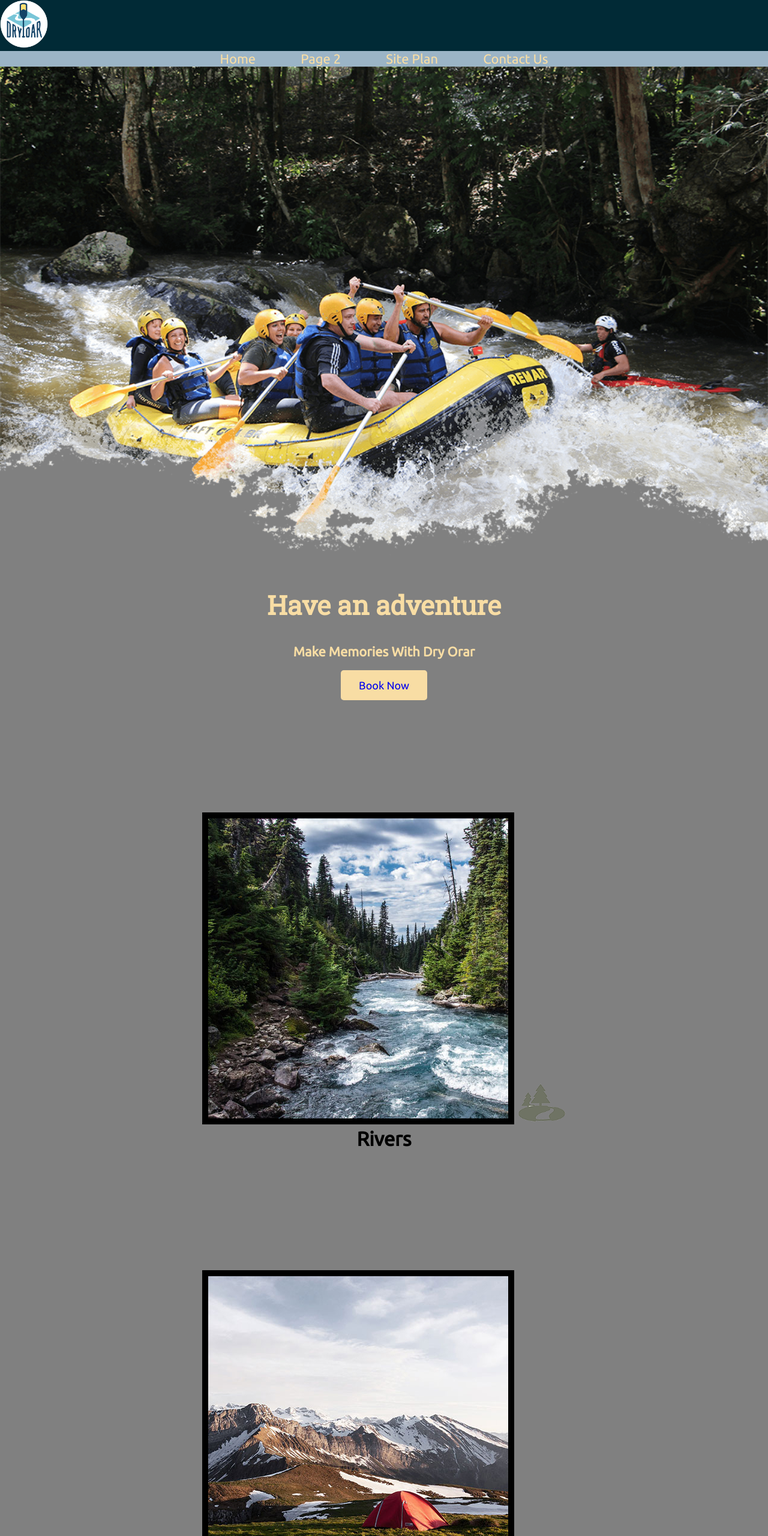
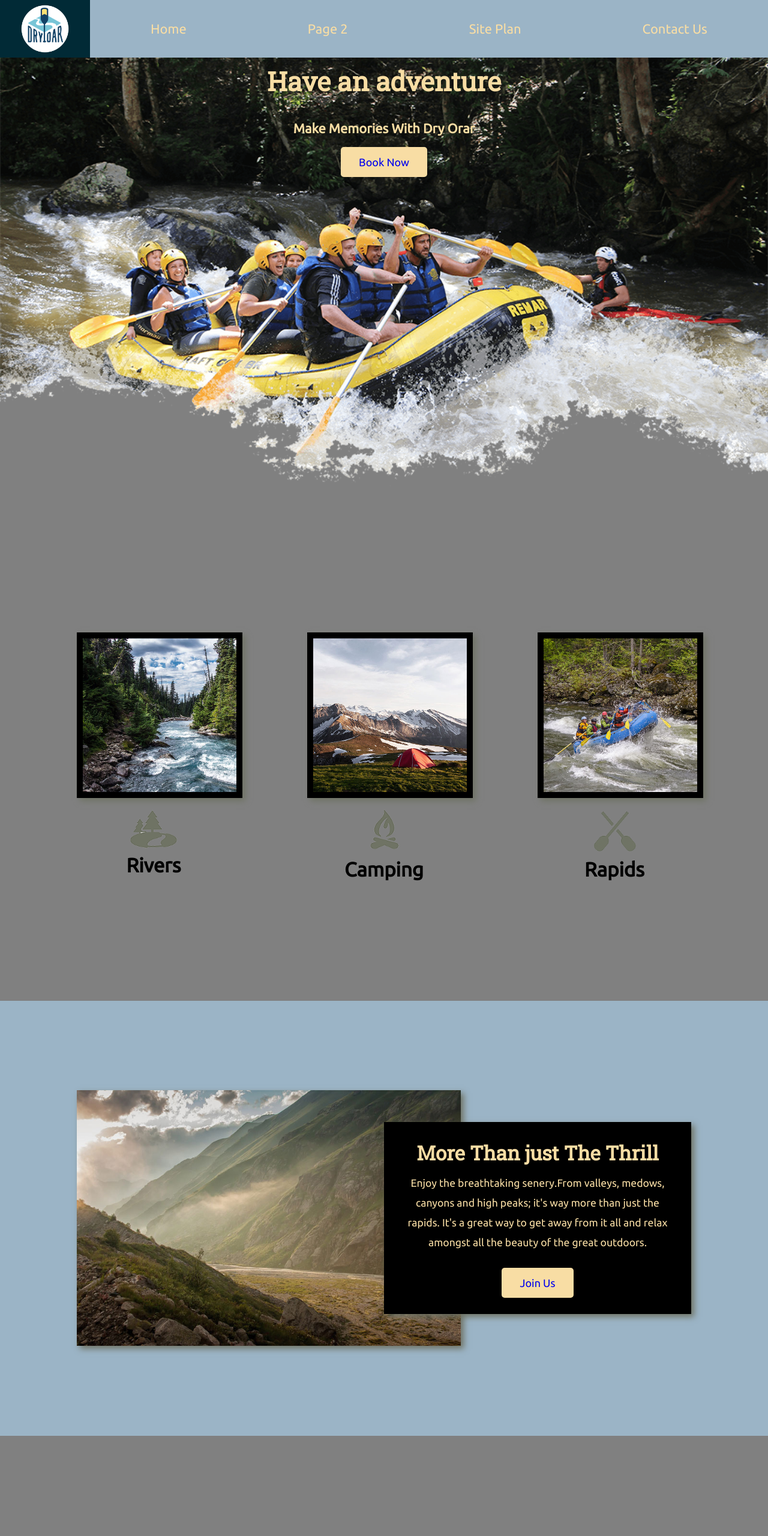
Before and after one commit to Rerun258/wdd130, a plain HTML site: page wwr/index.html in a window 1280 px wide. Shown: the top 2560 px of the page at 60% size. Drawn offline with Linux system fonts and the light colour scheme.

Commit message:
finished wwr

```diff
--- /dev/null
+++ b/site-plan-rafting.css
@@ -0,0 +1,164 @@
+/* if you are using any Google fonts change the font names below to your fonts.
+Any spaces in your font name should be replaced with a +.
+Fonts are separated by a & */
+@import url('https://fonts.googleapis.com/css2?family=Roboto+Slab&family=Ubuntu&display=swap');
+
+:root {
+  /* change the values below to your colors from your palette */
+  --primary-color: #657153   ;
+  --secondary-color: #62B6CB ;
+  --accent1-color: #C4F1BE;
+  --accent2-color: #26547C;
+
+  /* change the values below to your chosen font(s) */
+  --heading-font: "Roboto Slab", sans-serif;
+  --paragraph-font: 'Ubuntu', Helvetica, sans-serif;
+
+  /* these colors below should be chosen from among your palette colors above */
+  --headline-color-on-white: #396E94;  /* headlines on a white background */
+  --headline-color-on-color: white; /* headlines on a colored background */
+  --paragraph-color-on-white: #396E94; /* paragraph text on a white background */
+  --paragraph-color-on-color: white; /* paragraph text on a colored background */
+  --paragraph-background-color: #396E94  ;
+  --nav-link-color: #26547C;
+  --nav-background-color: #C4F1BE;
+  --nav-hover-link-color: #C4F1BE;
+  --nav-hover-background-color: #26547C;
+}
+
+
+/*  Look around below...but DON'T CHANGE ANYTHING! */
+
+body {
+  max-width: 960px;
+  margin: 0 auto;
+  padding: 4em;
+  font-size: 18px;
+  text-align: center;
+}
+img {
+  display: block;
+  margin: 0 auto;
+  max-width: 300px;
+}
+h1, h2, h3, h4, h5, h6 {
+  font-family: var(--heading-font);
+  color: var(--headline-color-on-white);
+}
+h2 {
+  text-align: center;
+}
+hr {
+  height: 3px;
+  margin: 35px 0;
+  background: var(--accent1-color);
+}
+header {
+  padding: 1em;
+  text-align: center;
+  color: var(--headline-color-on-color);
+  background-color: var(--paragraph-background-color);
+}
+header > h1, header > h2 {
+  color: var(--headline-color-on-color);
+}
+p {
+  font-family: var(--paragraph-font);
+  color: var(--paragraph-color-on-white);
+  padding: 1em;
+}
+.colors {
+  width: 100%;
+  min-width: 350px;
+  margin: 30px auto;
+  text-align: center;
+}
+.colors th {
+  background-color: #999;
+}
+.colors td{
+  width: 25%;
+  height: 3em;
+}
+.primary {
+  background-color: var(--primary-color);
+}
+.secondary {
+  background-color: var(--secondary-color);
+}
+.accent1 {
+  background-color: var(--accent1-color);
+}
+.accent2{
+  background-color: var(--accent2-color);
+}
+p.colored {
+  background-color: var(--paragraph-background-color);
+  color: var(--paragraph-color-on-color);
+}
+nav {
+  background-color: var(--nav-background-color);
+  line-height: 3em;
+  text-align: center;
+  font-size: 1.2em;
+}
+nav  {
+  list-style-type: none;
+  display: flex;
+}
+nav a {
+  padding:1em;
+  min-width: 120px;
+  text-decoration: none;
+  padding: 10px;
+}
+nav a:link, nav a:visited {
+  color: var(--nav-link-color);
+}
+nav a:hover {
+  color: var(--nav-hover-link-color);
+  background-color: var(--nav-hover-background-color);
+}
+.sitemap {
+  display: grid;
+  justify-content: center;
+
+  grid-template-columns: repeat(6, 15%);
+  grid-template-rows: 3em 1.5em 1.5em 3em;
+  grid-template-areas: ". . home home . ."
+    ". . . top . ."
+    ". left left right right ."
+    "page2 page2 . . page3 page3";
+}
+.sitemap > div {
+  text-align: center;
+}
+.sm-home {
+  grid-area: home;
+  background-color: #ccc;
+  line-height: 3em;
+}
+.sm-page2 {
+  grid-area: page2;
+  background-color: #ccc;
+  line-height: 3em;
+}
+.sm-page3 {
+  grid-area: page3;
+  background-color: #ccc;
+  line-height: 3em;
+}
+.top {
+  grid-area: top;
+  border-left: 1px solid;
+}
+.left {
+  grid-area: left;
+  border-top: 1px solid;
+  border-left: 1px solid;
+}
+.right {
+  grid-area: right;
+  border-top: 1px solid;
+  border-right: 1px solid;
+}
--- a/wwr/index.html
+++ b/wwr/index.html
@@ -63,8 +63,8 @@
             <img src="images/mountains.jpg" alt="Misty mountains" class="mountains">
 
             <section class="msg">
-                <h2>More Than just The Threill</h2>
-                <p>Enjoy the breathtaking senery.From calleys, medows, canyons and high peaks; it's way more than just the rapids. It's a great way to get away from it all and relax amongst all the beauty of the great outdoors. </p>
+                <h2>More Than just The Thrill</h2>
+                <p>Enjoy the breathtaking senery.From valleys, medows, canyons and high peaks; it's way more than just the rapids. It's a great way to get away from it all and relax amongst all the beauty of the great outdoors. </p>
                 <a class='join' href="rivers.html">Join Us</a>
             </section>
         </main>
--- a/wwr/styles/style.css
+++ b/wwr/styles/style.css
@@ -34,11 +34,15 @@
     .logo{
         width: 80px;
     }
-    .logo_link{
+    #logo_link{
         padding-top: 5px;
+        justify-self: center;
+        align-self: center;
     }
     header{
         background-color: #012a36;
+        display: grid;
+        grid-template-columns: 150px auto;
     }
 
     nav a{
@@ -51,6 +55,8 @@
     nav{
         text-align: center;
         background-color: #9BB4C6;
+        display: flex;
+        justify-content: space-around;
     }
 
     nav a:hover{
@@ -63,6 +69,11 @@
     }
 
 /*   hero   */
+    #hero{
+        display: grid;
+        grid-template-columns: 1fr 3fr 1fr;
+        margin-top: -100px;
+    }
 
     .home-title{
         color: #F8DDA4;
@@ -79,6 +90,13 @@
     #hero-msg h4{
         text-align: center;
         font-family: 'Ubuntu';
+
+
+    }
+    #hero-msg{
+        grid-column:2/3 ;
+        grid-row: 1/2;
+        margin-top: 100px;
     }
     .button-box{
         text-align: center;
@@ -93,6 +111,11 @@
         background-color: #ffb7c3;
         color:black;
     }
+    #hero-box{
+        grid-column: 1/4;
+        grid-row: 1/3;
+        z-index: -1;
+    }
 
 
 
@@ -100,13 +123,21 @@
 /* main */
     .home-grid{
         text-align: center;
+        display: grid;
+        grid-template-columns: 1fr 1fr 1fr 1fr 1fr 1fr 1fr 1fr 1fr 1fr ;
 
     }
+    .card-img, .mountains{
+        width: 100%;
+    }
     .msg{
-        background-color: #9BB4C6;
+        background-color: black;
         text-align: center;
         line-height: 1.5em;
         padding: 35px;
+        grid-column: 6/10;
+        grid-row: 6/7;
+        box-shadow: 5px 5px 10px #6f7364;
     }
 
     .msg h2{
@@ -143,11 +174,42 @@
         width: 80px;
         padding-top: 10px;
     }
-.card-img {
-    border: 10px solid black;
-}
+    .card-img {
+        border: 10px solid black;
+        transition: transform .5s;
+        box-shadow: 5px 5px 10px #6f7364;
+    }
+    .card-img:hover{
+        opacity: .6;
+        transform: scale(1.1);
+    }
     .rivers-card, .camping-card, .rapids-card{
         margin: 200px 0;
+    }
+    .rivers-card{
+        grid-column: 2/4;
+        grid-row: 2/3;
+    }
+    .camping-card{
+        grid-column: 5/7;
+        grid-row: 2/3;
+    }
+    .rapids-card{
+        grid-column: 8/10;
+        grid-row: 2/3;
+
+    }
+    #background{
+        grid-column: 1/11;
+        grid-row: 4/9;
+
+    }
+    .mountains{
+        width: 100%;
+        grid-column: 2/7;
+        grid-row: 5/8;
+        box-shadow: 5px 5px 10px #6f7364;
+
     }
 
 
@@ -166,6 +228,9 @@
         color: #F8DDA4;
         padding: 25px 50px;
         margin-top: 200px;
+        display: flex;
+        justify-content: space-around;
+        align-items: center;
     }
     footer a{
         color: #F8DDA4;
@@ -184,3 +249,47 @@
     footer .social img{
         padding-top: 15px;
     }
+@media screen and (max-width: 900px) {
+    #hero, .home-grid {
+        display: block;
+        height: auto;
+    }
+    nav, footer{
+        flex-direction: column;
+    }
+    nav a{
+        display: block;
+        padding: 15px;
+    }
+    #hero{
+        margin-top: 0;
+
+    }
+    #hero-msg h4{
+        display: none;
+    }
+    .home-title{
+        font-size: 25px;
+        color: #6f7364;
+    }
+    .rivers-card, .camping-card, .rapids-card{
+        margin: 50px auto;
+        width: 60%;
+    }
+    #background{
+        display: none;
+    }
+    .mountains, .msg{
+        width: 80%;
+        display: block;
+        margin: 0 auto;
+    }
+    footer{
+        margin-top: 25px;
+    }
+
+
+
+
+
+}
```
Also changed, not shown: 1 other file.
